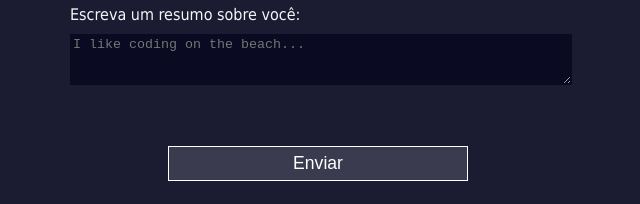
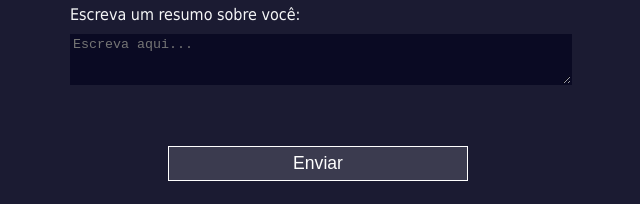
Before and after one commit to 7cristovao/projeto-formulario, a plain HTML site: page index.html in a window 1280 px wide. Shown: the part 896-1100 px from the top of the page, 322-962 px from the left. Drawn offline with Linux system fonts and the light colour scheme.

Commit message:
Update index.html
formulário em html v1.3

```diff
--- a/index.html
+++ b/index.html
@@ -36,7 +36,7 @@
           </select>
         </label>
         <label for="bio">Escreva um resumo sobre você:
-          <textarea id="bio" name="bio" rows="3" cols="30" placeholder="I like coding on the beach..."></textarea>
+          <textarea id="bio" name="bio" rows="3" cols="30" placeholder="Escreva aqui..."></textarea>
         </label>
       </fieldset>
       <input type="submit" value="Enviar" />
```
